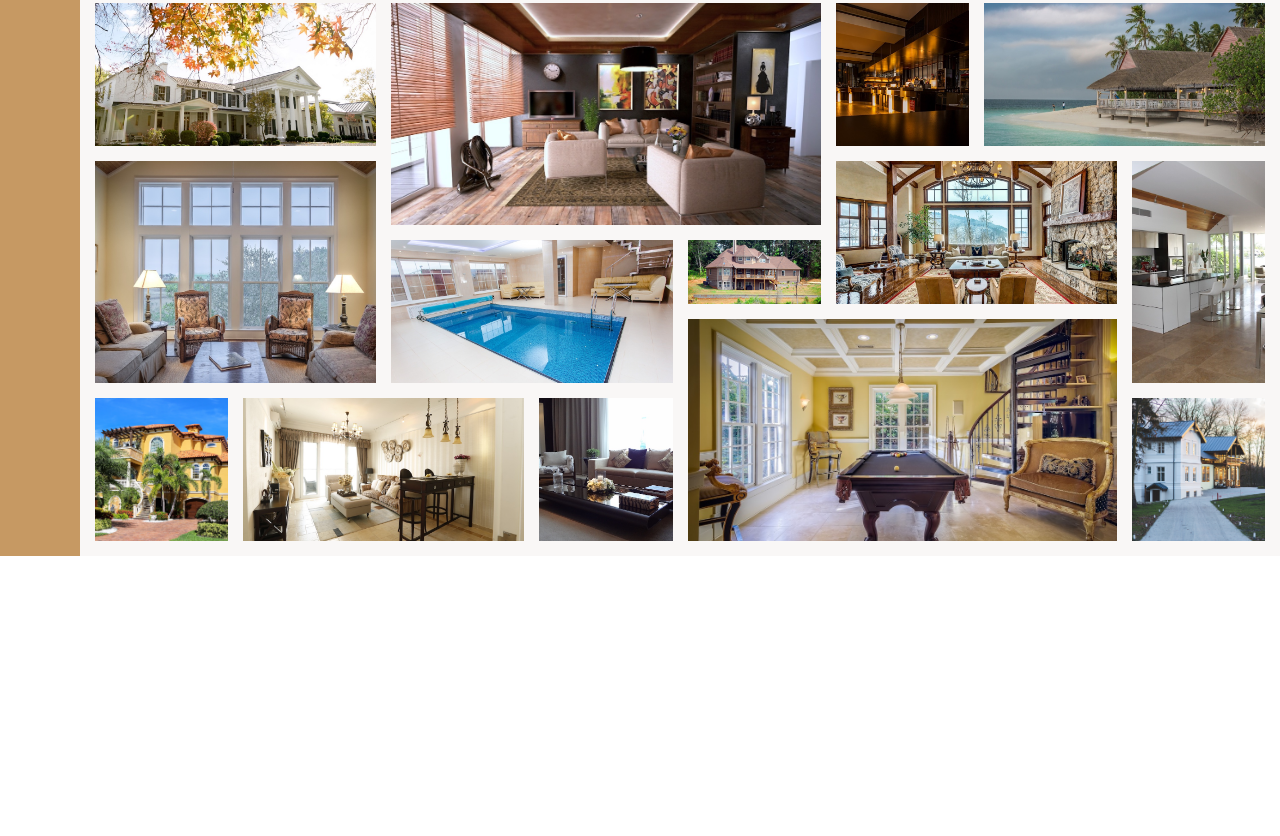
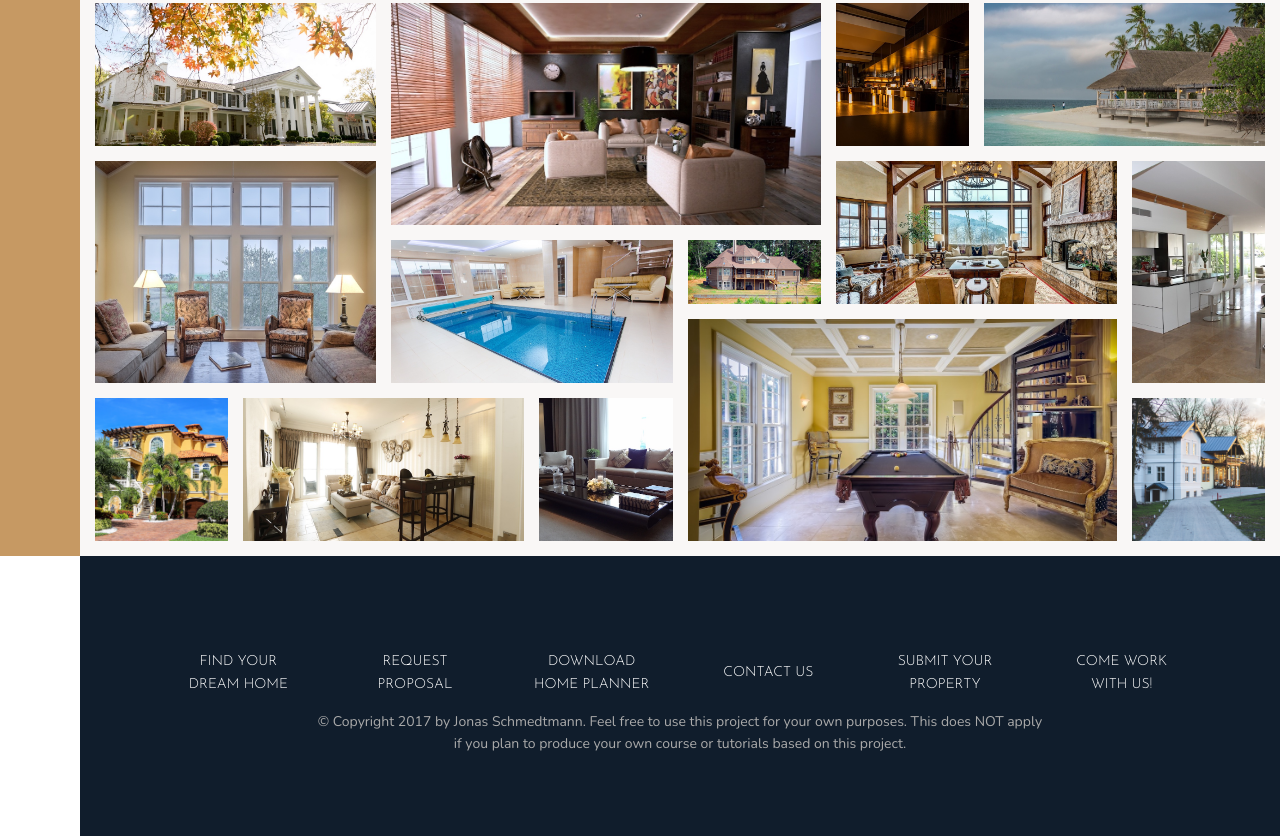
Before and after one commit to Nath-A/advanced-CSS, a website: page 03_Nexter/index.html in a window 1280 px wide. Shown: the part 3084-3920 px from the top of the page. Before the commit the page ends 3640 px from the top, so only its background shows below. Drawn offline with nearby package versions, Linux system fonts and the light colour scheme.

Commit message:
nexter : footer done

```diff
--- a/03_Nexter/index.html
+++ b/03_Nexter/index.html
@@ -326,7 +326,18 @@
         </figure>
     </section>
     <footer class="footer">
-
+        <ul class="nav">
+            <li class="nav__item"><a href="#" class="nav__link">Find your dream home</a></li>
+            <li class="nav__item"><a href="#" class="nav__link">Request proposal</a></li>
+            <li class="nav__item"><a href="#" class="nav__link">Download home planner</a></li>
+            <li class="nav__item"><a href="#" class="nav__link">Contact us</a></li>
+            <li class="nav__item"><a href="#" class="nav__link">Submit your property</a></li>
+            <li class="nav__item"><a href="#" class="nav__link">Come work with us!</a></li>
+        </ul>
+        <p class="copyright">
+            &copy; Copyright 2017 by Jonas Schmedtmann. Feel free to use this project for your own purposes. This does
+            NOT apply if you plan to produce your own course or tutorials based on this project.
+        </p>
     </footer>
 </body>
 
--- a/03_Nexter/sass/_footer.scss
+++ b/03_Nexter/sass/_footer.scss
@@ -2,5 +2,51 @@
 {
     background-color: $color-secondary;
     grid-column: full-start/full-end;
-    grid-row: -1;
+
+    padding: 8rem;
 }
+
+.nav
+{
+    list-style: none;
+    display: grid;
+    grid-template-columns: repeat(auto-fit, minmax(15rem, 1fr));
+    gap: 2rem;
+    align-items: center;
+
+    &__item
+    {}
+
+    &__link:link,
+    &__link:visited
+    {
+        font-size: 1.4rem;
+        color: #fff;
+        text-decoration: none;
+        text-transform: uppercase;
+        text-align: center;
+        font-family: $font-display;
+
+        padding: 1.5rem;
+        display: block;
+        transition: all .2s;
+    }
+
+    &__link:hover,
+    &__link:active
+    {
+        background-color: rgba(#fff, .05);
+        transform: translateY(-3px);
+    }
+
+}
+
+.copyright
+{
+    font-size: 1.4rem;
+    color: $color-grey-light-2;
+    text-align: center;
+    margin-top: 6rem;
+    width: 70%;
+    margin: 0 auto;
+}
```
Also changed, not shown: 03_Nexter/css/style.css, README.md, 1 other file.
